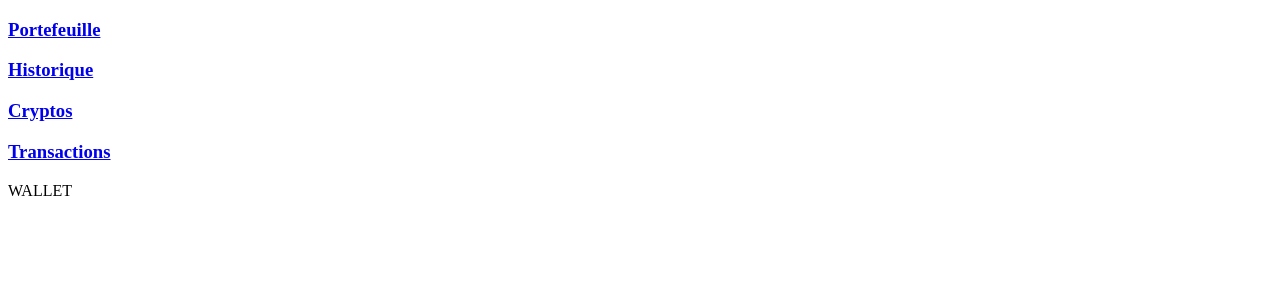
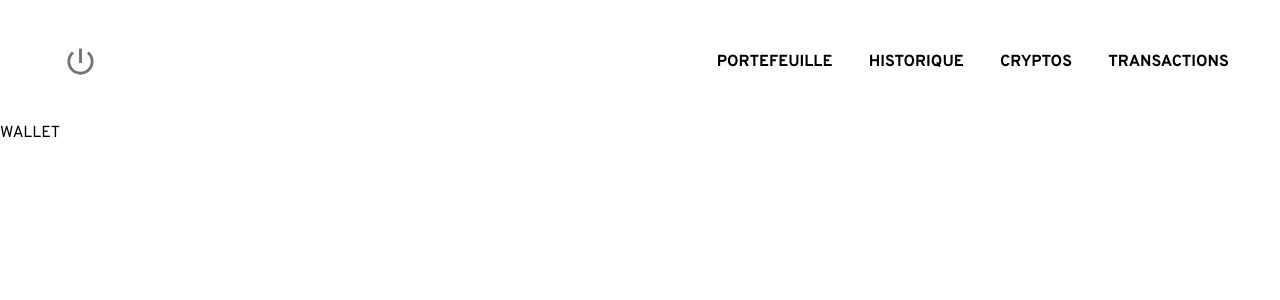
Before and after one commit to Jef-io/crypto-wallet-app, a React (Create React App) app: page / in a window 1280 px wide. Shown: the top 300 px of the page. Built offline with nearby package versions, Linux system fonts and the light colour scheme; the HTML template or start-up script is replaced by a standard one.

Commit message:
fix navbar css

```diff
--- a/package.json
+++ b/package.json
@@ -4,6 +4,7 @@
   "private": true,
   "dependencies": {
     "@material-ui/core": "^4.11.3",
+    "@material-ui/icons": "^4.11.2",
     "@testing-library/jest-dom": "^5.11.10",
     "@testing-library/react": "^11.2.6",
     "@testing-library/user-event": "^12.8.3",
--- /dev/null
+++ b/public/index.html
@@ -0,0 +1,43 @@
+<!DOCTYPE html>
+<html lang="en">
+  <head>
+    <meta charset="utf-8" />
+    <link rel="icon" href="%PUBLIC_URL%/favicon.ico" />
+    <meta name="viewport" content="width=device-width, initial-scale=1" />
+    <meta name="theme-color" content="#000000" />
+    <meta
+      name="description"
+      content="Web site created using create-react-app"
+    />
+    <link rel="apple-touch-icon" href="%PUBLIC_URL%/logo192.png" />
+    <!--
+      manifest.json provides metadata used when your web app is installed on a
+      user's mobile device or desktop. See https://developers.google.com/web/fundamentals/web-app-manifest/
+    -->
+    <link rel="manifest" href="%PUBLIC_URL%/manifest.json" />
+    <!--
+      Notice the use of %PUBLIC_URL% in the tags above.
+      It will be replaced with the URL of the `public` folder during the build.
+      Only files inside the `public` folder can be referenced from the HTML.
+
+      Unlike "/favicon.ico" or "favicon.ico", "%PUBLIC_URL%/favicon.ico" will
+      work correctly both with client-side routing and a non-root public URL.
+      Learn how to configure a non-root public URL by running `npm run build`.
+    -->
+    <title>React App</title>
+  </head>
+  <body>
+    <noscript>You need to enable JavaScript to run this app.</noscript>
+    <div id="root"></div>
+    <!--
+      This HTML file is a template.
+      If you open it directly in the browser, you will see an empty page.
+
+      You can add webfonts, meta tags, or analytics to this file.
+      The build step will place the bundled scripts into the <body> tag.
+
+      To begin the development, run `npm start` or `yarn start`.
+      To create a production bundle, use `npm run build` or `yarn build`.
+    -->
+  </body>
+</html>
--- a/src/App.js
+++ b/src/App.js
@@ -12,6 +12,9 @@ import Wallet from './pages/Wallet'
 import History from './pages/History'
 import Cryptos from './pages/Cryptos'
 import Trading from './pages/Trading'
+
+import customTheme from './css/CustomTheme';
+import { ThemeProvider } from '@material-ui/styles';
 
 const App = () => {
 
@@ -45,8 +48,10 @@ const PrivateRoute = ({children}) => {
         // sessionStorage.getItem('authorization') ?
         true ?
         <Route>
-            <NavBar />
-            {children}
+            <ThemeProvider theme={customTheme}>
+                <NavBar />
+                {children}
+            </ThemeProvider>
         </Route>
          :
         <Redirect
--- a/src/components/NavBar.js
+++ b/src/components/NavBar.js
@@ -1,6 +1,8 @@
 import {
     NavLink
 } from "react-router-dom"
+import IconButton from '@material-ui/core/IconButton';
+import PowerSettingsNewIcon from '@material-ui/icons/PowerSettingsNew';
 
 const NavBar = () => {
 
@@ -25,13 +27,18 @@ const NavBar = () => {
 
     return (
         <nav className="NavBar">
+            <IconButton aria-label="logout">
+                <PowerSettingsNewIcon fontSize="large"/>
+            </IconButton>
+            <div className="MenuItems">
                 {
                     routes.map((item, id) =>
                         <NavLink key={id} to={item.to} exact activeClassName="SelectedNavLink">
-                        <h3>{item.name}</h3>
+                            {item.name}
                         </NavLink>
                     )
                 }
+            </div>
         </nav>
     )
 }
--- /dev/null
+++ b/src/css/CustomTheme.js
@@ -0,0 +1,25 @@
+import { createMuiTheme } from '@material-ui/core/styles';
+
+const customTheme = createMuiTheme ({
+  palette: {
+    info: {
+      light: '#41a9ee',
+      main: '#1294ea',
+      dark: '#0c67a3'
+    },
+    primary: {
+      light: '#e25555',
+      main: '#db2b2b',
+      dark: '#991e1e',
+    },
+    secondary: {
+        light: '#91d66e',
+        main: '#76cc4a',
+        dark: '#528e33',
+    },
+    contrastThreshold: 3,
+    tonalOffset: 0.2,
+  }
+});
+
+export default customTheme;
--- a/src/css/index.css
+++ b/src/css/index.css
@@ -0,0 +1,31 @@
+@import url('https://fonts.googleapis.com/css2?family=Overpass:ital,wght@0,300;0,400;0,600;0,700;0,800;0,900;1,300;1,400;1,600;1,700;1,800;1,900&display=swap');
+
+body {
+    font-family: 'Overpass', sans-serif;
+    width: 100vw;
+    height: 100vh;
+    margin: 0;
+}
+
+.NavBar {
+    display: flex;
+    flex-direction: row;
+    justify-content: space-between;
+    align-items: center;
+    margin: 4vh 4vw;
+}
+
+.NavBar .MenuItems {
+    width: 40vw;
+    display: flex;
+    flex-direction: row;
+    justify-content: space-between;
+}
+
+.NavBar .MenuItems>* {
+    margin: 0;
+    text-transform: uppercase;
+    font-weight: bold;
+    text-decoration: none;
+    color: black;
+}
```
Also changed, not shown: 1 other file (tests, documents, lock files or other folders). Lines whose indentation alone changed are shown as unchanged.
